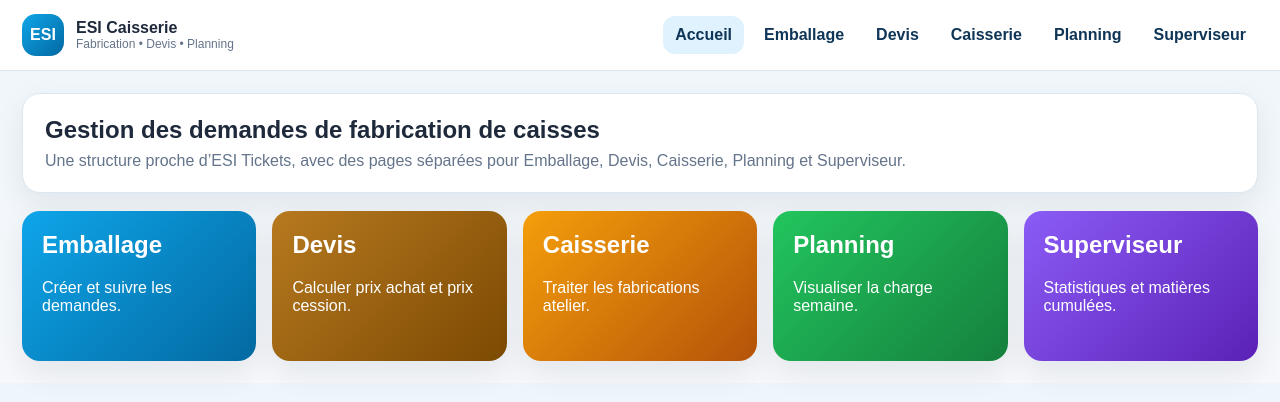
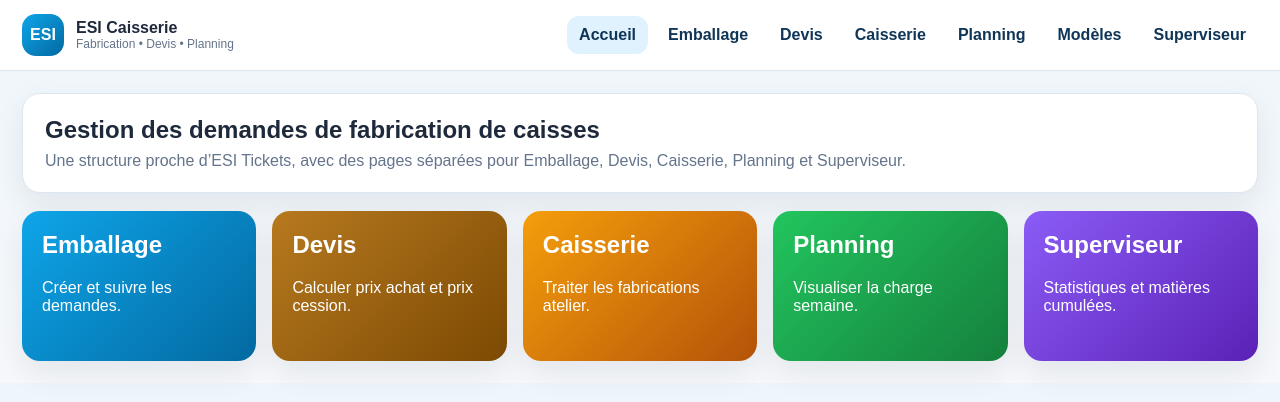
Before and after one commit to gregmora1976/ESI-CAISSERIE, a Flask app: page / in a window 1280 px wide. Shown: the top 402 px of the page. Run offline with Flask 3, Linux system fonts and the light colour scheme.

Commit message:
Update base.html

```diff
--- a/templates/base.html
+++ b/templates/base.html
@@ -15,6 +15,7 @@
     <a class="{{ 'active' if active=='devis' else '' }}" href="/devis">Devis</a>
     <a class="{{ 'active' if active=='caisserie' else '' }}" href="/caisserie">Caisserie</a>
     <a class="{{ 'active' if active=='planning' else '' }}" href="/planning">Planning</a>
+    <a class="{{ 'active' if active=='modeles' else '' }}" href="/modeles-caisses">Modèles</a>
     <a class="{{ 'active' if active=='superviseur' else '' }}" href="/superviseur">Superviseur</a>
   </nav>
 </header>
```
